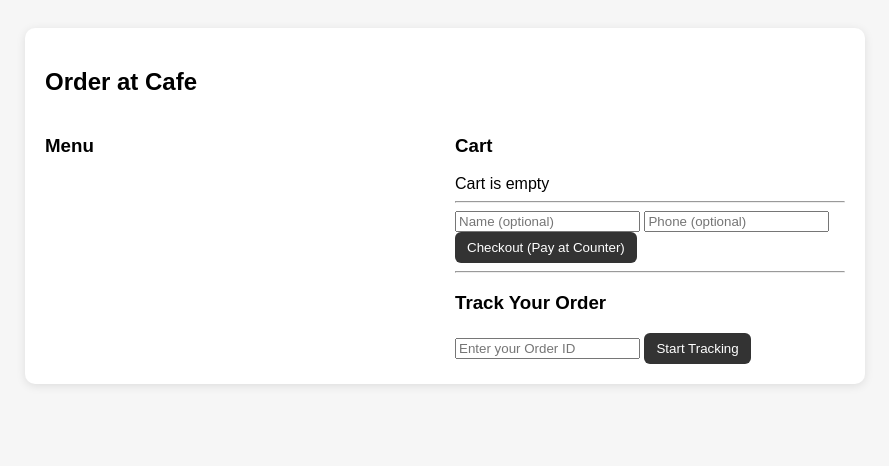
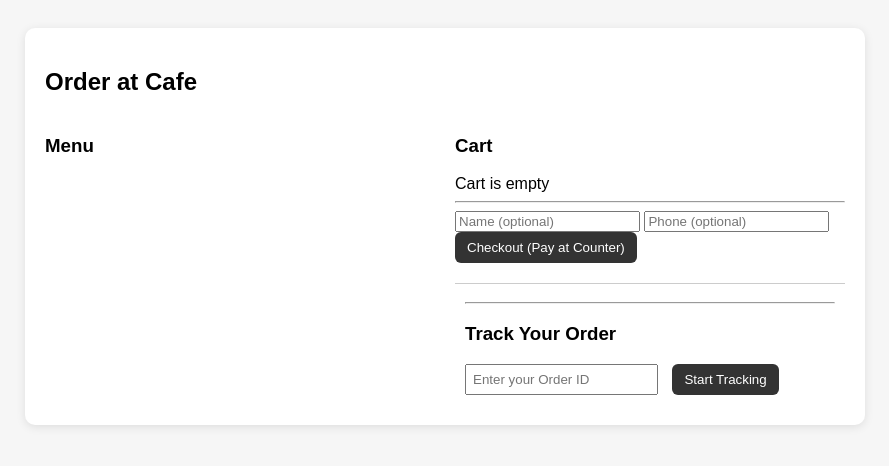
Before and after one commit to BumanSocials/Prototype1, a website: page CafeOrderApp/frontend/index.html in a window 1280 px wide. Shown: the whole page, without its empty margins (195-1084 px from the left). Drawn offline with Linux system fonts and the light colour scheme.

Commit message:
html fix

```diff
--- a/CafeOrderApp/frontend/index.html
+++ b/CafeOrderApp/frontend/index.html
@@ -28,13 +28,13 @@
 <div id="trackResult"></div>
 </div> -->
 
-
+<div class="tracking">
 <hr>
 <h3>Track Your Order</h3>
 <input id="trackOrderId" placeholder="Enter your Order ID">
 <button id="startTrackingBtn">Start Tracking</button>
 <div id="trackResult"></div>
-
+</div>
 
 <div id="result"></div>
 </div>
```
